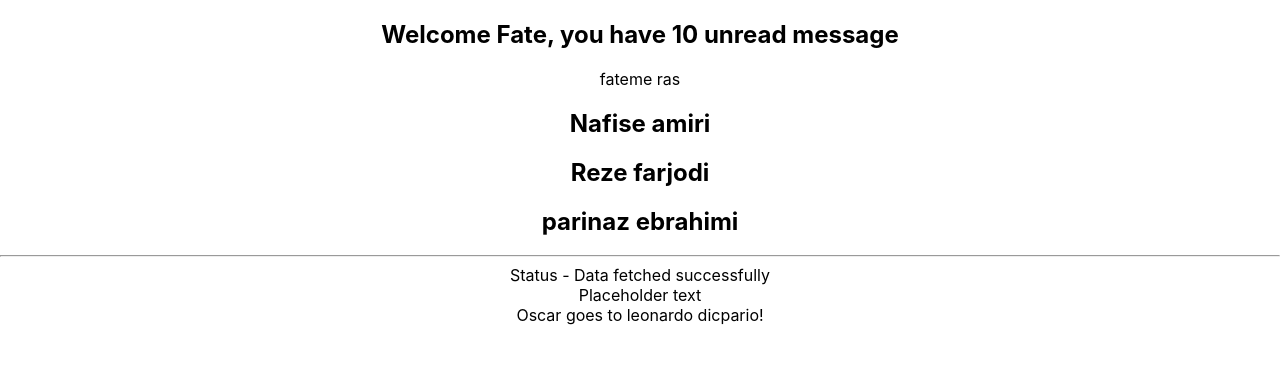
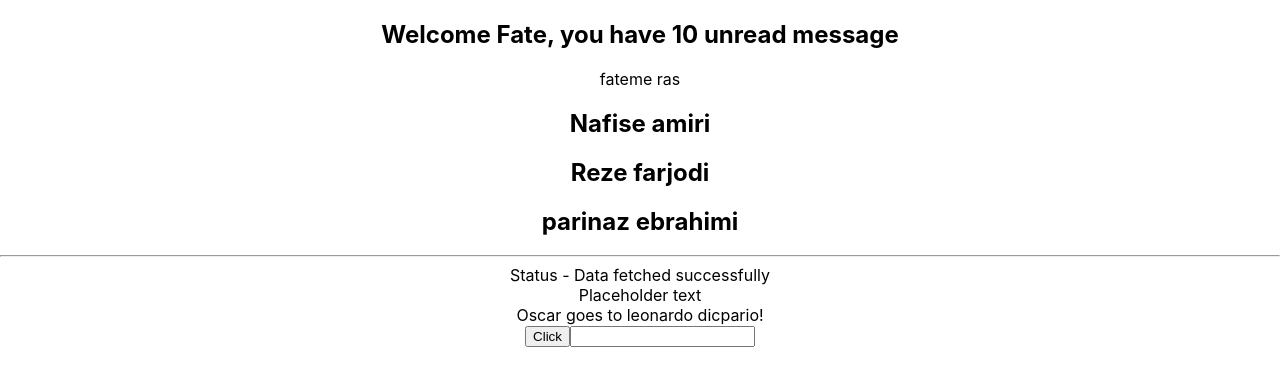
Before and after one commit to fatemeRasolzade/react-typescript-demo, a React (Create React App) app: page / in a window 1280 px wide. Shown: the top 386 px of the page. Built offline with nearby package versions, Linux system fonts and the light colour scheme.

Commit message:
learning event props

```diff
--- a/src/App.tsx
+++ b/src/App.tsx
@@ -1,6 +1,8 @@
 import "./App.css";
+import Button from "./components/Button";
 import Greet from "./components/Greet";
 import Heading from "./components/Heading";
+import Input from "./components/Input";
 import Oscar from "./components/Oscar";
 import Person from "./components/Person";
 import PersonList from "./components/PersonList";
@@ -29,6 +31,13 @@ function App() {
       <Oscar>
         <Heading>Oscar goes to leonardo dicpario!</Heading>
       </Oscar>
+      <Button
+        handleClick={(event, id) => {
+          console.log(event, id);
+          alert("hello world!");
+        }}
+      />
+      <Input value="" handleChange={(event) => console.log(event.target.value)} />
     </div>
   );
 }
--- /dev/null
+++ b/src/components/Button.tsx
@@ -0,0 +1,12 @@
+import React from "react"
+
+type ButtonProps = {
+    handleClick: (event: React.MouseEvent<HTMLButtonElement>, id: number) => void
+}
+const Button = (props: ButtonProps) => {
+  return (
+    <button onClick={event => props.handleClick(event, 1)}>Click</button>
+  )
+}
+
+export default Button
--- /dev/null
+++ b/src/components/Input.tsx
@@ -0,0 +1,14 @@
+import React from "react";
+
+type InputProps = {
+  value: string;
+  handleChange: (event: React.ChangeEvent<HTMLInputElement>) => void;
+};
+const Input = (props: InputProps) => {
+  const handleInputChange = (event: React.ChangeEvent<HTMLInputElement>) => {
+    console.log(event.target.value);
+  };
+  return <input type="text" value={props.value} onChange={handleInputChange} />;
+};
+
+export default Input;
```
